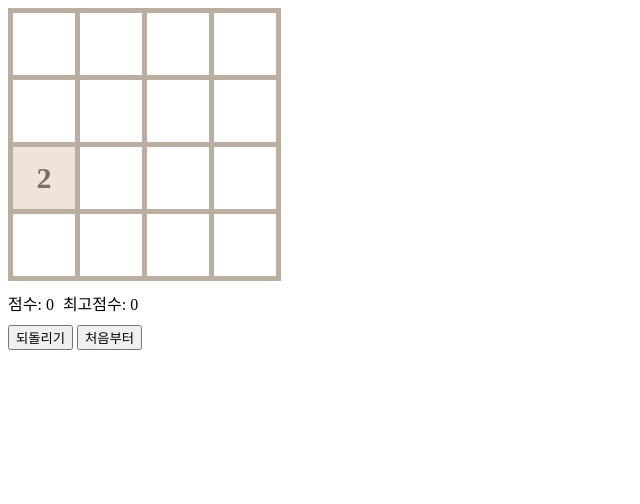
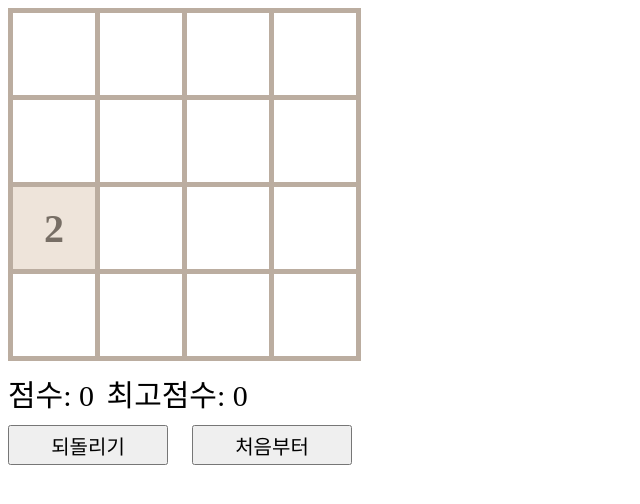
Before and after one commit to kwangmonam/2048, a plain HTML site: page index.html in a window 1280 px wide. Shown: the whole page, without its empty margins (0-640 px from the left). Drawn offline with Linux system fonts and the light colour scheme.

Commit message:
please...

```diff
--- a/index.html
+++ b/index.html
@@ -11,6 +11,11 @@
             margin-bottom: 10px;
         }
 
+        #block-score {
+            margin-bottom: 10px;
+            font-size: 30px;
+        }
+
         #table {
             border-collapse: collapse;
             user-select: none;
@@ -18,9 +23,9 @@
 
         #table td {
             border: 5px solid #bbada0;
-            width: 60px;
-            height: 60px;
-            font-size: 30px;
+            width: 80px;
+            height: 80px;
+            font-size: 40px;
             font-weight: bold;
             text-align: center;
         }
@@ -28,6 +33,13 @@
         #score {
             user-select: none;
             margin-right: 5px;
+        }
+
+        button {
+            width: 160px;
+            height: 40px;
+            margin-right: 20px;
+            font-size: 20px;
         }
 
         .color-2 {
@@ -91,7 +103,7 @@
     <div id="block">
         <table id="table"></table>
     </div>
-    <div id="block">
+    <div id="block-score">
         <span>점수:</span>
         <span id="score">0</span>
         <span>최고점수:</span>
@@ -103,6 +115,7 @@
     </div>
     <!-- script -->
     <script>
+        const $block = document.querySelector('#block');
         const $table = document.querySelector('#table');
         const $score = document.querySelector('#score');
         const $bestScore = document.querySelector('#best-score');
@@ -149,17 +162,17 @@
             }
         });
 
-        window.addEventListener('touchstart', (event) => {
+        $block.addEventListener('touchstart', (event) => {
             const touch = event.touches[0];
             startX = touch.clientX;
             startY = touch.clientY;
         });
 
-        window.addEventListener('touchmove', (event) => {
+        $block.addEventListener('touchmove', (event) => {
             event.preventDefault();
         });
 
-        window.addEventListener('touchend', (event) => {
+        $block.addEventListener('touchend', (event) => {
             const touch = event.changedTouches[0];
             const endX = touch.clientX;
             const endY = touch.clientY;
```
